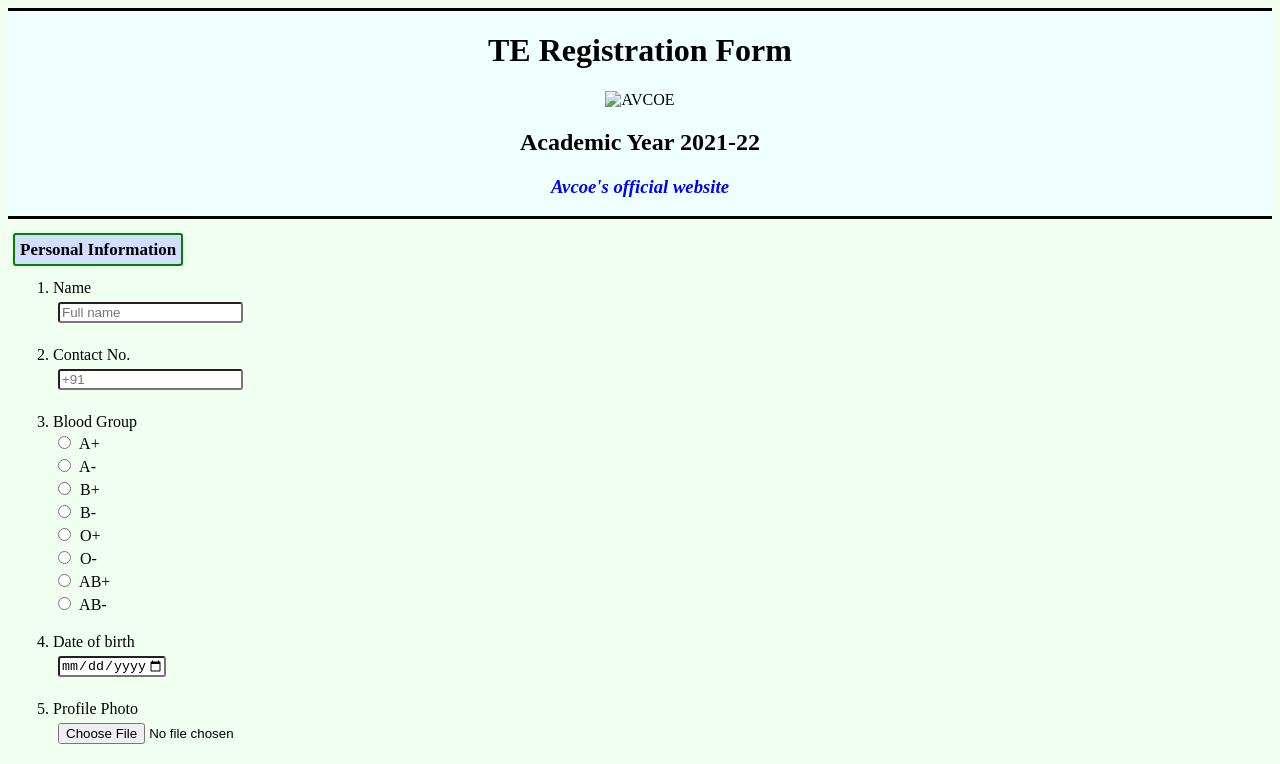
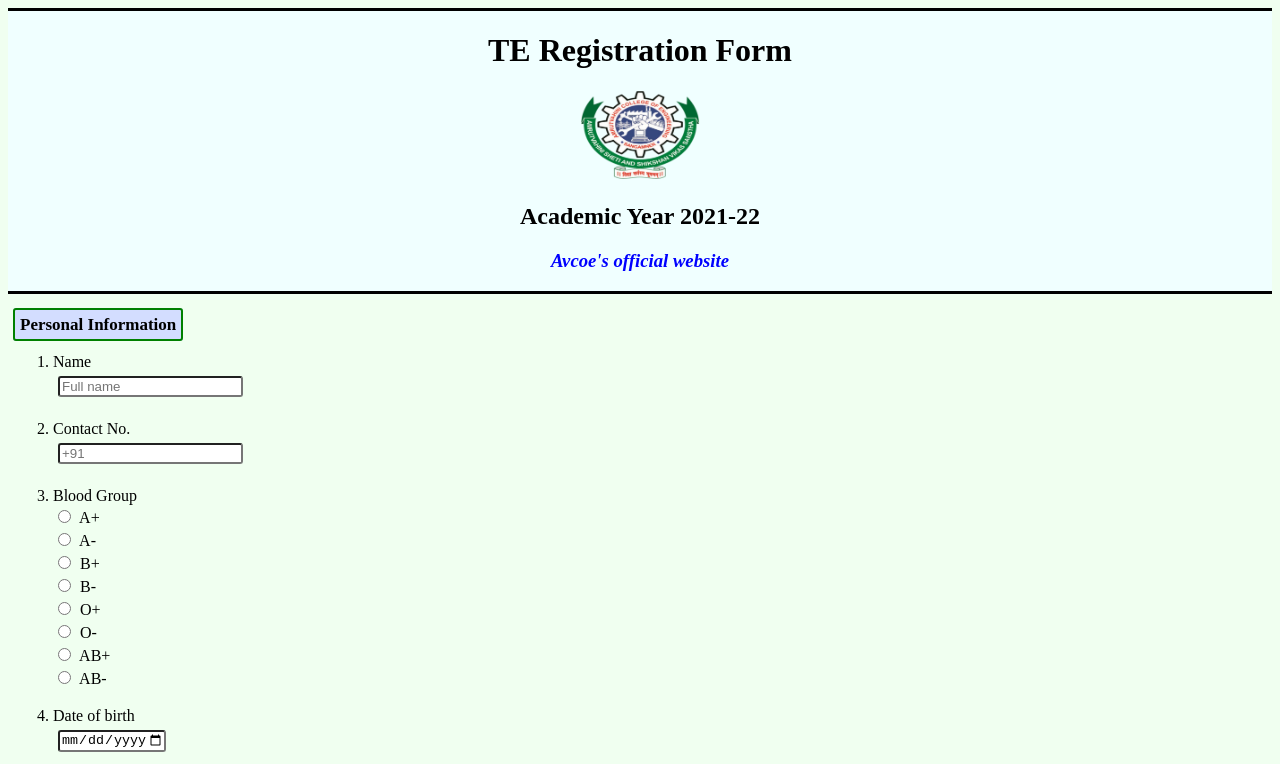
Before and after one commit to Shivraj49/AVCOE, a plain HTML site: page index.html in a window 1280 px wide. Shown: the top 764 px of the page. Drawn offline with Linux system fonts and the light colour scheme.

Commit message:
Update index.html

```diff
--- a/index.html
+++ b/index.html
@@ -71,7 +71,7 @@
       <!-- To align all text to center-->
       <hr size="3px" color="black" noshade />
       <h1>TE Registration Form</h1>
-      <img src="/HTML/images/college logo.png" alt="AVCOE" width="120px">
+      <img src="college logo.png" alt="AVCOE" width="120px">
       <h2>Academic Year 2021-22</h2>
       <!-- <iframe src="https://www.avcoe.org/" frameborder="0" allow="accelerometer; autoplay; clipboard-write; encrypted-media; gyroscope; picture-in-picture" width="400px" height="200px"></iframe> -->
       <em>
```
